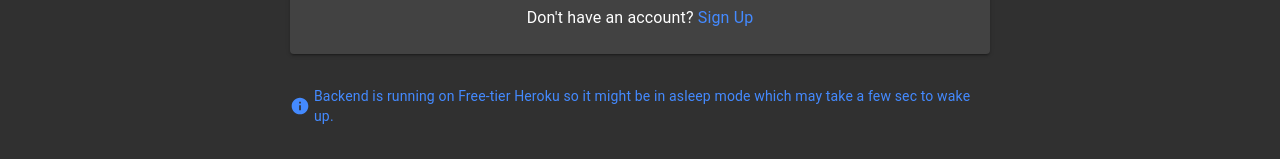
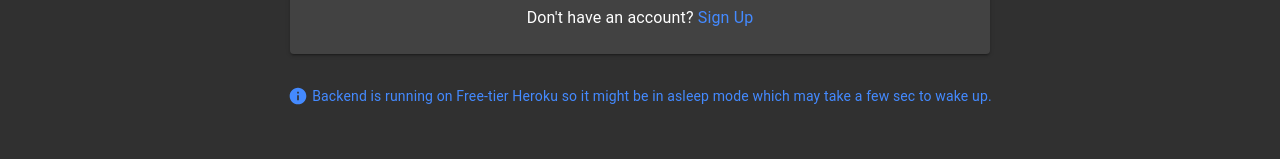
Before and after one commit to kubahrom/project-tracker, a React (Create React App) app in the folder client/: page /login in a window 1280 px wide. Shown: the part 525-684 px from the top of the page. Built offline with nearby package versions, Linux system fonts and the light colour scheme; no server answers.

Commit message:
fix styles auth pages info text

```diff
--- a/client/src/styles/muiStyles.ts
+++ b/client/src/styles/muiStyles.ts
@@ -68,6 +68,7 @@ export const useAuthStyles = makeStyles(
       display: "flex",
       alignItems: "center",
       gap: theme.spacing(0.5),
+      justifyContent: "center",
     },
   }),
   { index: 1 }
```
Also changed, not shown: client/src/pages/auth/Login.tsx (+6 -2 lines), client/src/pages/auth/Register.tsx (+12 -4 lines).
